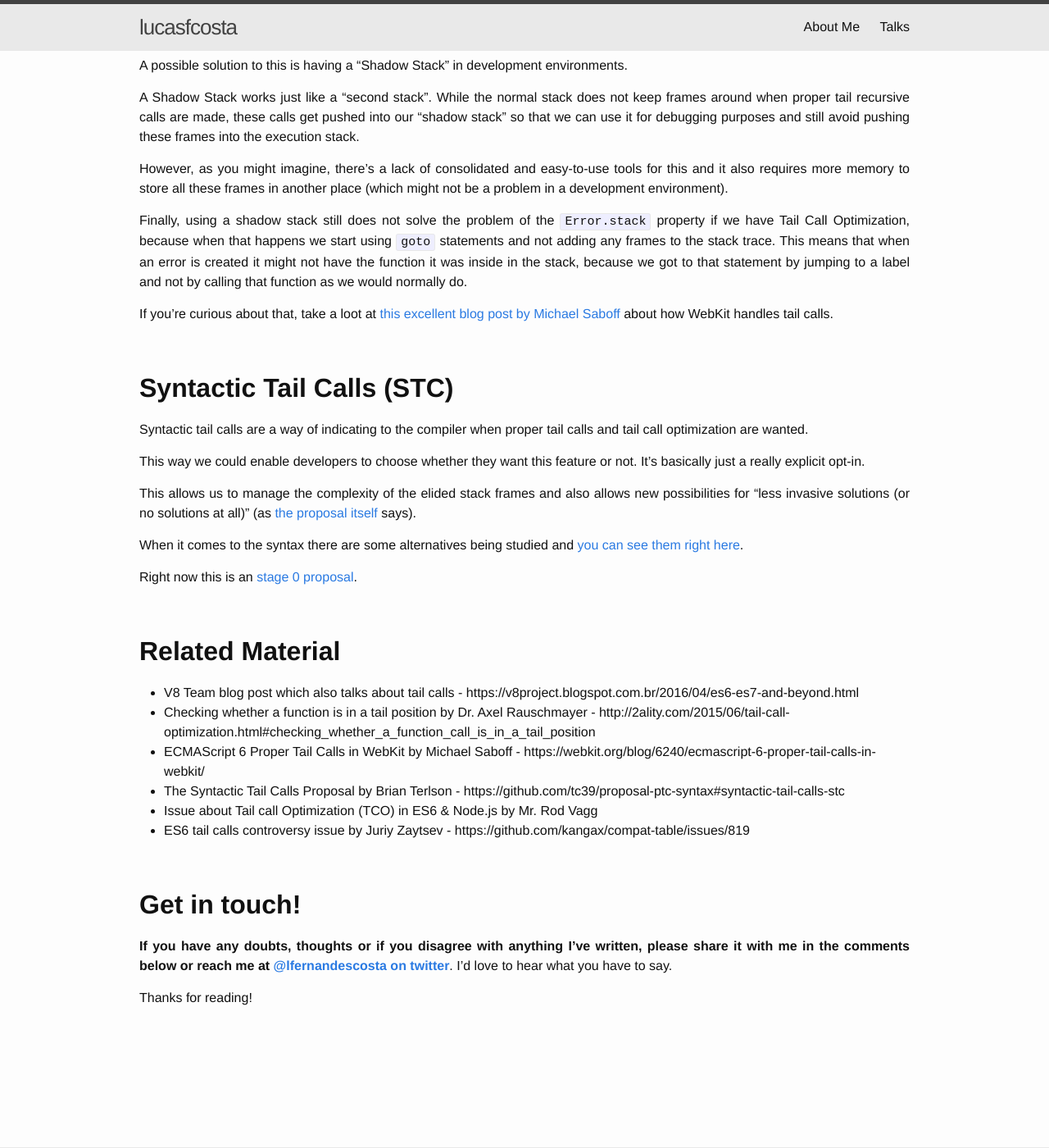
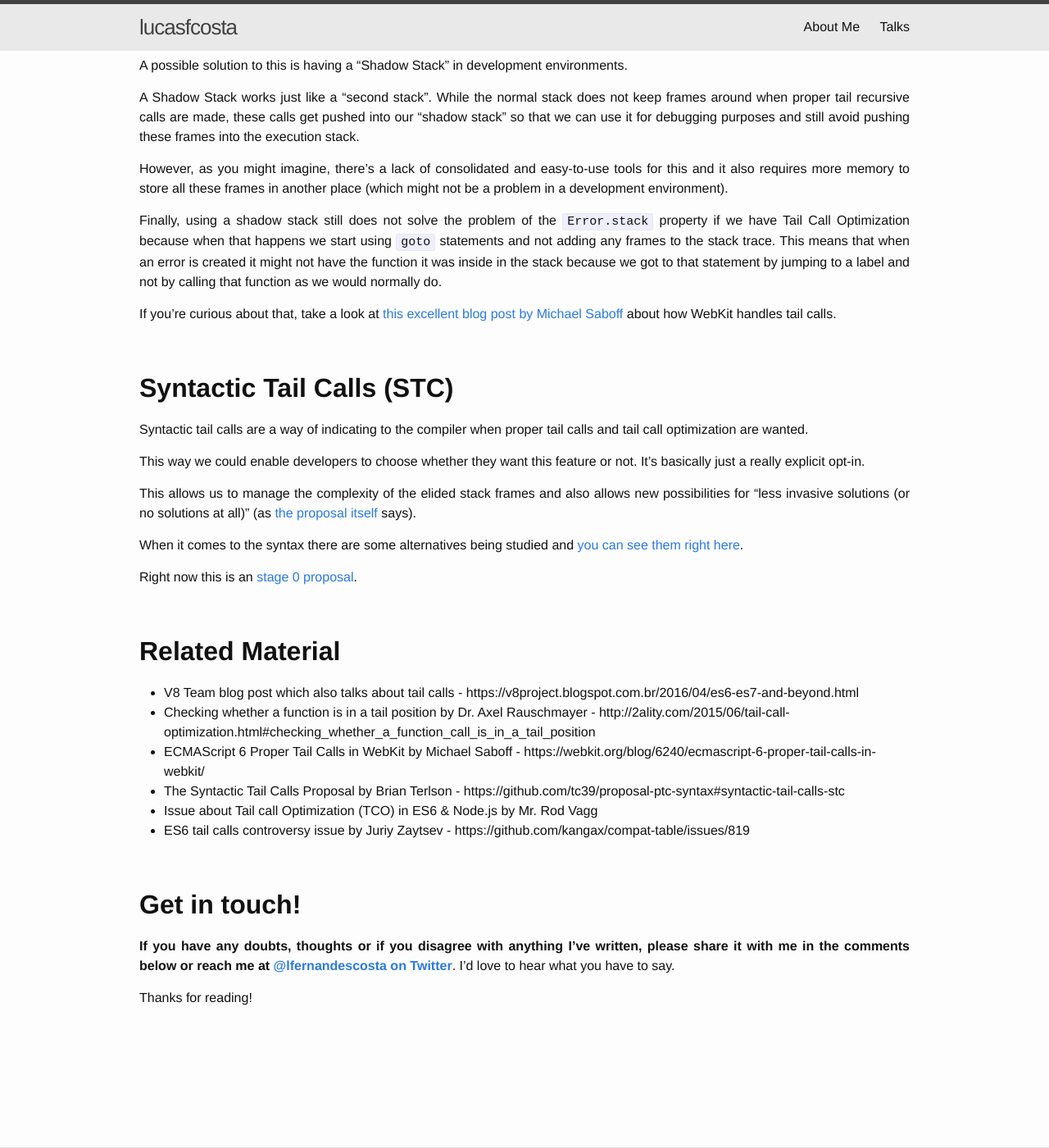
Before and after one commit to lucasfcosta/blog, a Jekyll site: the page built from _posts/2017-05-08-All-About-Recursion-PTC-TCO-and-STC-in-JavaScript.md, in a window 1280 px wide and 1400 px high, scrolled down 12990 px. Shown: the whole window at 82% size. Built offline with Jekyll 4.4.1, drawn with Linux system fonts in a browser that asks for light colours; comment, search, counter and statistics services are not loaded; some of the changed text lies outside the part shown.

Commit message:
Update Recursion in JavaScript post after grammar improvements

```diff
--- a/_posts/2017-05-08-All-About-Recursion-PTC-TCO-and-STC-in-JavaScript.md
+++ b/_posts/2017-05-08-All-About-Recursion-PTC-TCO-and-STC-in-JavaScript.md
@@ -265,11 +265,11 @@
 
 1. A call to `factorial` is added to the top of the stack
 2. Since `4` is not 0 (the base case) we determine the next number we need to calculate (`3`) and the current accumulated value (`4 * total (which is one by default)`)
-3. Now when calling `factorial` again it will receive every piece of data it needs to do its processing: the next factorial to calculate and the accumulated total. Due to this we don't need the previous stack frame anymore, so we can just pop that frame out of our stack and add the new `factorial(3, 4)` call.
+3. Now when calling `factorial` again it will receive every piece of data it needs to do its processing: the next factorial to calculate and the accumulated total. Due to this, we don't need the previous stack frame anymore, so we can just pop that frame out of our stack and add the new `factorial(3, 4)` call.
 4. This call is again bigger than 0, so we get the next factorial and multiply the accumulated value (`4`) by the current value (`3`).
 5. The previous call is not needed anymore (again) so we can pop that frame and call `factorial` again, passing it `2` and `12`. One more time we will update the total value to `24` and get the factorial of `1`.
 6. The previous frame gets removed from the stack and we multiply `24` (the total) by `1` and try to get the factorial of `0`.
-7. Finally the factorial of `0` returns the accumulated total, which is `24` (which is the factorial of 4)
+7. Finally, the factorial of `0` returns the accumulated total, which is `24` (which is the factorial of 4)
 
 In a nutshell, this is what happens:
 
@@ -468,9 +468,9 @@
 
 However, as you might imagine, there's a lack of consolidated and easy-to-use tools for this and it also requires more memory to store all these frames in another place (which might not be a problem in a development environment).
 
-Finally, using a shadow stack still does not solve the problem of the `Error.stack` property if we have Tail Call Optimization, because when that happens we start using `goto` statements and not adding any frames to the stack trace. This means that when an error is created it might not have the function it was inside in the stack, because we got to that statement by jumping to a label and not by calling that function as we would normally do.
+Finally, using a shadow stack still does not solve the problem of the `Error.stack` property if we have Tail Call Optimization because when that happens we start using `goto` statements and not adding any frames to the stack trace. This means that when an error is created it might not have the function it was inside in the stack because we got to that statement by jumping to a label and not by calling that function as we would normally do.
 
-If you're curious about that, take a loot at [this excellent blog post by Michael Saboff](https://webkit.org/blog/6240/ecmascript-6-proper-tail-calls-in-webkit/) about how WebKit handles tail calls.
+If you're curious about that, take a look at [this excellent blog post by Michael Saboff](https://webkit.org/blog/6240/ecmascript-6-proper-tail-calls-in-webkit/) about how WebKit handles tail calls.
 
 <br>
 
@@ -501,6 +501,6 @@
 
 ## **Get in touch!**
 
-**If you have any doubts, thoughts or if you disagree with anything I've written, please share it with me in the comments below or reach me at [@lfernandescosta on twitter](https://twitter.com/lfernandescosta)**. I'd love to hear what you have to say.
+**If you have any doubts, thoughts or if you disagree with anything I've written, please share it with me in the comments below or reach me at [@lfernandescosta on Twitter](https://twitter.com/lfernandescosta)**. I'd love to hear what you have to say.
 
 Thanks for reading!
```
Also changed, not shown: other parts of _posts/2017-05-08-All-About-Recursion-PTC-TCO-and-STC-in-JavaScript.md (+3 -3 lines).
